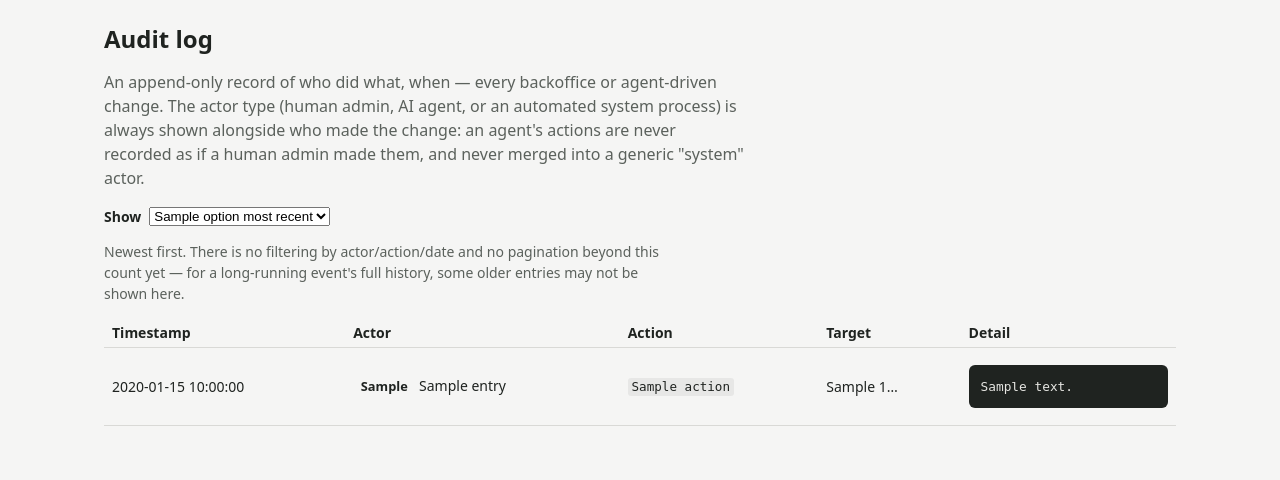
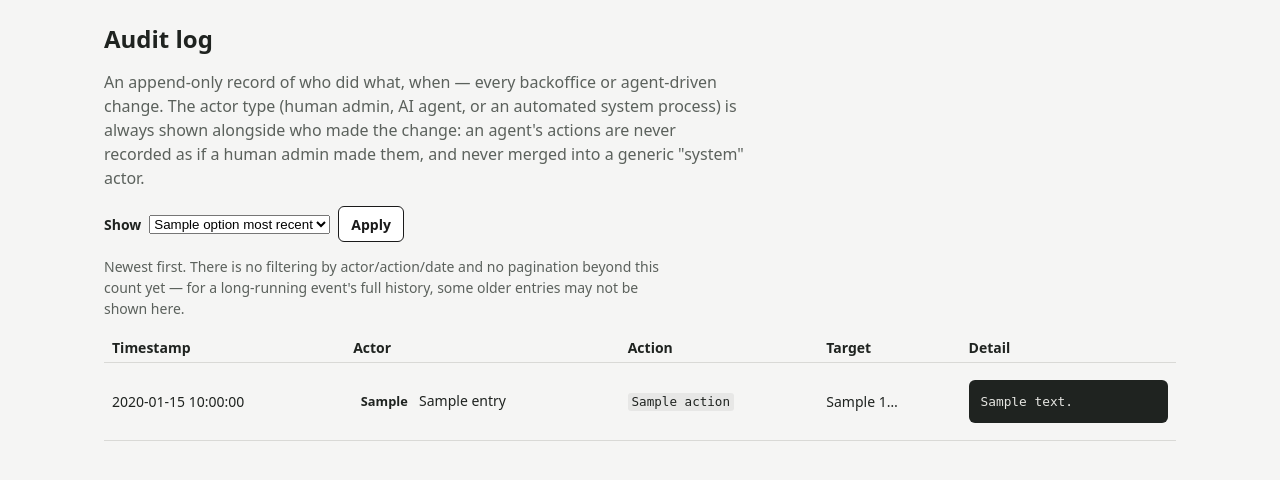
Before and after one commit to basmulder03/ticketing-system, a Python web app: template app/templates/backoffice/audit_log.html in a window 1280 px wide. Shown: the part 76-556 px from the top of the page. Run offline with Jinja, Linux system fonts and the light colour scheme; the template is opened without the code that fills it: most values are stand-ins (such as "Sample title", 1, 10 or a date in 2020).

Commit message:
fix: audit log — remove auto-submit select, expose full target ID to AT
- The "Show N most recent" <select> auto-submitted its enclosing form via
  onchange="this.form.submit()", with a visible Apply button only inside
  <noscript>. Changing a UI component's value must not automatically
  trigger a change of context without prior warning (WCAG 2.1 SC 3.2.2, On
  Input) — a keyboard user cycling through options can trigger repeated
  unwanted submissions. Removes the auto-submit and always shows the Apply
  button as an explicit, predictable action.
- The truncated target-id span relied solely on a `title` attribute to
  convey the full UUID — title tooltips are not reliably exposed to
  screen readers and are unreachable on touch. The visible truncated text
  is now aria-hidden, paired with a `.bo-visually-hidden` span carrying the
  full ID, so assistive tech always gets the untruncated value.

Co-Authored-By: Claude Sonnet 5 <noreply@anthropic.com>
Claude-Session: https://claude.ai/code/session_013aggXU5kkXquR6MAvs9rvE

```diff
--- a/app/templates/backoffice/audit_log.html
+++ b/app/templates/backoffice/audit_log.html
@@ -15,12 +15,12 @@
 
 <form method="get" action="/audit-log" class="bo-inline-form">
   <label for="audit-limit">Show</label>
-  <select id="audit-limit" name="limit" onchange="this.form.submit()">
+  <select id="audit-limit" name="limit">
     {% for option in allowed_limits %}
     <option value="{{ option }}" {% if option == limit %}selected{% endif %}>{{ option }} most recent</option>
     {% endfor %}
   </select>
-  <noscript><button type="submit" class="bo-button bo-button--small">Apply</button></noscript>
+  <button type="submit" class="bo-button bo-button--small">Apply</button>
 </form>
 <p class="bo-hint bo-hint--small">
   Newest first. There is no filtering by actor/action/date and no pagination beyond this count yet
@@ -50,7 +50,10 @@
         <td data-label="Target">
           {% if entry.target_type %}
           {{ entry.target_type }}
-          {% if entry.target_id %}<span title="{{ entry.target_id }}">{{ entry.target_id[:8] }}&hellip;</span>{% endif %}
+          {% if entry.target_id %}
+          <span aria-hidden="true" title="{{ entry.target_id }}">{{ entry.target_id[:8] }}&hellip;</span>
+          <span class="bo-visually-hidden">{{ entry.target_id }}</span>
+          {% endif %}
           {% else %}
           &mdash;
           {% endif %}
```
